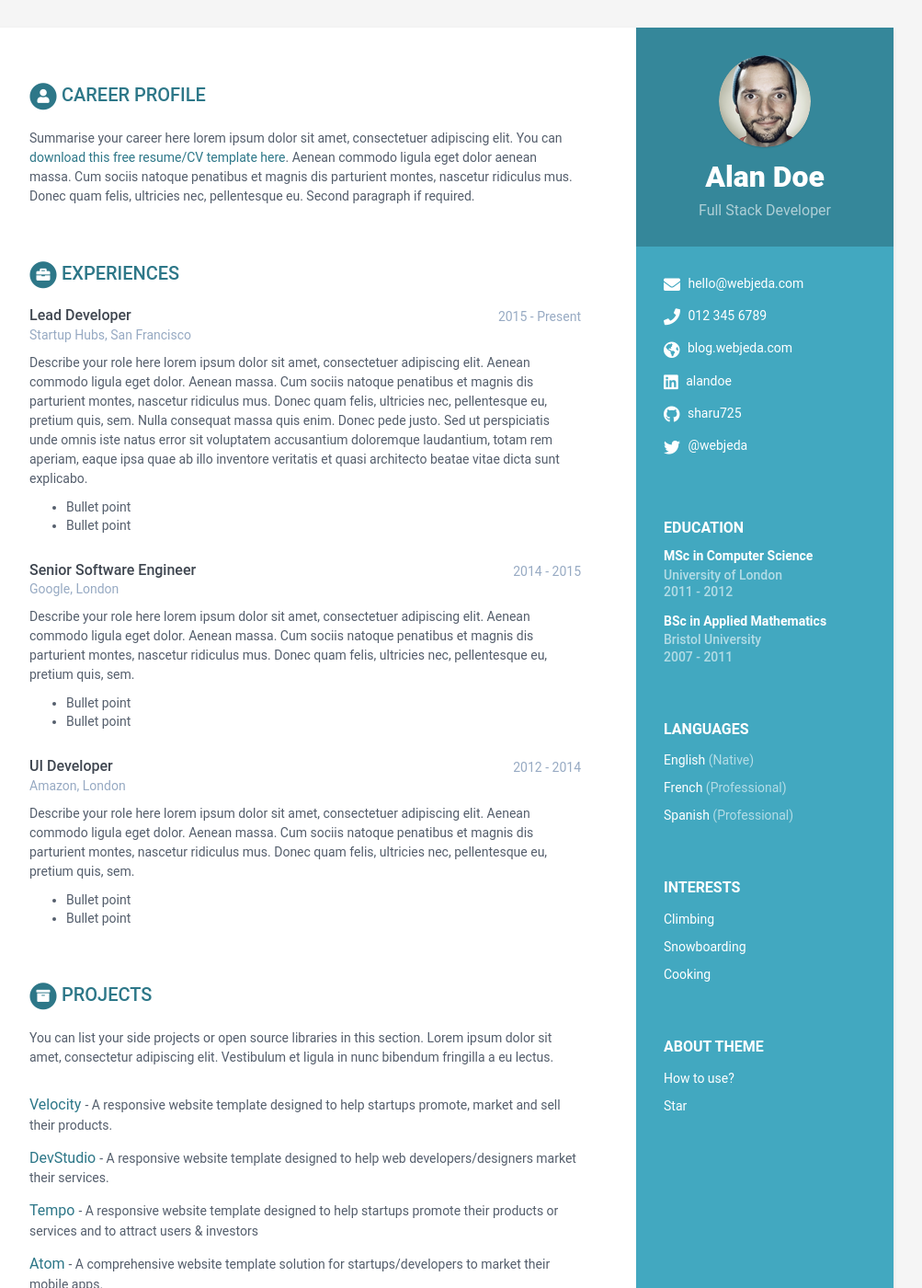
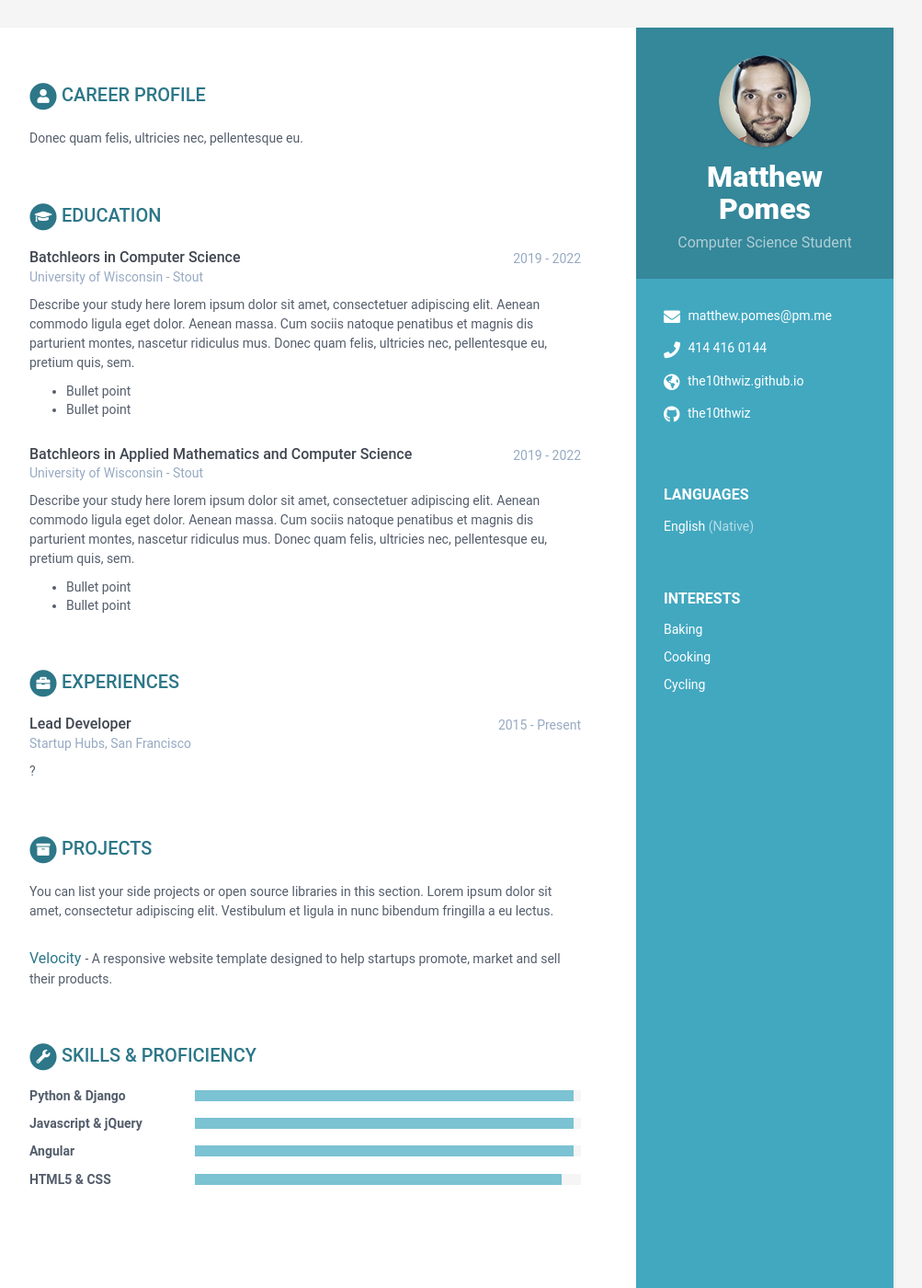
Before and after one commit to the10thWiz/the10thwiz.github.io, a Jekyll site: the page built from index.html, in a window 1280 px wide and 1400 px high. Shown: the whole window at 92% size, without its empty margins (168-1171 px from the left). Built offline with Jekyll 4.4.1, drawn with Linux system fonts in a browser that asks for light colours; some of the changed text lies outside the part shown.

Commit message:
Add info

```diff
--- a/_config.yml
+++ b/_config.yml
@@ -1,18 +1,16 @@
 #Update all the sections by editing the data.yml file inside _data folder.
 
 # Site Settings
-title: My Resume
+title: Matthew Pomes
 url: 'http://the10thwiz.github.io'
 baseurl: '/' #change it according to your repository name
-description: A beautiful Jekyll theme for creating resume
+description: Resume for Matthew Pomes
 # Style will be applied only after restarting the build or serve. Just choose one of the options.
 theme_skin: blue # blue turquoise green berry orange ceramic
 chrome_mobile_color: #use hex colors (ex:#1976d2) or leave empty if you don't want a color for chrome mobile searchbar
 
 # Tracker
-analytics: UA-83979019-1
-
-
+analytics:
 
 # Sass/SCSS
 sass:
--- a/_data/data.yml
+++ b/_data/data.yml
@@ -3,24 +3,24 @@
 #
 
 sidebar:
-    about: True # set to False or comment line if you want to remove the "how to use?" in the sidebar
-    education: True # set to False if you want education in main section instead of in sidebar
+    about: False # set to False or comment line if you want to remove the "how to use?" in the sidebar
+    education: False # set to False if you want education in main section instead of in sidebar
 
     # Profile information
-    name: Alan Doe
-    tagline: Full Stack Developer
+    name: Matthew Pomes
+    tagline: Computer Science Student
     avatar: profile.png  #place a 100x100 picture inside /assets/images/ folder and provide the name of the file below
 
     # Sidebar links
-    email: hello@webjeda.com
-    phone: 012 345 6789
-    website: blog.webjeda.com #do not add http://
-    linkedin: alandoe
-    github: sharu725
+    email: matthew.pomes@pm.me
+    phone: 414 416 0144
+    website: the10thwiz.github.io #do not add http://
+    linkedin:
+    github: the10thwiz
     telegram: # add your nickname without '@' sign
     gitlab:
     bitbucket:
-    twitter: '@webjeda'
+    twitter:
     stack-overflow: # Number/Username, e.g. 123456/alandoe
     codewars:
     goodreads: # Number-Username, e.g. 123456-alandoe
@@ -29,35 +29,24 @@ sidebar:
       - idiom: English
         level: Native
 
-      - idiom: French
-        level: Professional
-
-      - idiom: Spanish
-        level: Professional
-
     interests:
-      - item: Climbing
-        link:
-
-      - item: Snowboarding
+      - item: Baking
         link:
 
       - item: Cooking
         link:
 
+      - item: Cycling
+        link:
+
 career-profile:
     title: Career Profile
     summary: |
-      Summarise your career here lorem ipsum dolor sit amet, consectetuer
-      adipiscing elit. You can [download this free resume/CV template here]().
-      Aenean commodo ligula eget dolor aenean massa. Cum sociis natoque
-      penatibus et magnis dis parturient montes, nascetur ridiculus mus.
       Donec quam felis, ultricies nec, pellentesque eu.
-      Second paragraph if required.
 education:
-    - degree: MSc in Computer Science
-      university: University of London
-      time: 2011 - 2012
+    - degree: Batchleors in Computer Science
+      university: University of Wisconsin - Stout
+      time: 2019 - 2022
       details: |
         Describe your study here lorem ipsum dolor sit amet, consectetuer
         adipiscing elit. Aenean commodo ligula eget dolor. Aenean massa. Cum
@@ -66,9 +55,9 @@ education:
         pretium quis, sem.
           - Bullet point
           - Bullet point
-    - degree: BSc in Applied Mathematics
-      university: Bristol University
-      time: 2007 - 2011
+    - degree: Batchleors in Applied Mathematics and Computer Science
+      university: University of Wisconsin - Stout
+      time: 2019 - 2022
       details: |
         Describe your study here lorem ipsum dolor sit amet, consectetuer
         adipiscing elit. Aenean commodo ligula eget dolor. Aenean massa. Cum
@@ -82,39 +71,7 @@ experiences:
       time: 2015 - Present
       company: Startup Hubs, San Francisco
       details: |
-        Describe your role here lorem ipsum dolor sit amet, consectetuer
-        adipiscing elit. Aenean commodo ligula eget dolor. Aenean massa.
-        Cum sociis natoque penatibus et magnis dis parturient montes,
-        nascetur ridiculus mus. Donec quam felis, ultricies nec,
-        pellentesque eu, pretium quis, sem. Nulla consequat massa quis
-        enim. Donec pede justo. Sed ut perspiciatis unde omnis iste natus
-        error sit voluptatem accusantium doloremque laudantium, totam rem
-        aperiam, eaque ipsa quae ab illo inventore veritatis et quasi
-        architecto beatae vitae dicta sunt explicabo.
-          - Bullet point
-          - Bullet point
-    - role: Senior Software Engineer
-      time: 2014 - 2015
-      company: Google, London
-      details: |
-        Describe your role here lorem ipsum dolor sit amet, consectetuer
-        adipiscing elit. Aenean commodo ligula eget dolor. Aenean massa.
-        Cum sociis natoque penatibus et magnis dis parturient montes,
-        nascetur ridiculus mus. Donec quam felis, ultricies nec,
-        pellentesque eu, pretium quis, sem.
-          - Bullet point
-          - Bullet point
-    - role: UI Developer
-      time: 2012 - 2014
-      company: Amazon, London
-      details: |
-        Describe your role here lorem ipsum dolor sit amet, consectetuer
-        adipiscing elit. Aenean commodo ligula eget dolor. Aenean massa.
-        Cum sociis natoque penatibus et magnis dis parturient montes,
-        nascetur ridiculus mus. Donec quam felis, ultricies nec,
-        pellentesque eu, pretium quis, sem.
-          - Bullet point
-          - Bullet point
+         ?
 projects:
     title: Projects
     intro: >
@@ -125,44 +82,27 @@ projects:
       - title: Velocity
         link: "#hook"
         tagline: "A responsive website template designed to help startups promote, market and sell their products."
+#publications:
+    #title: Publications
+    #intro: |
+      #You can list your publications in this section. Lorem ipsum dolor sit
+      #amet, consectetur adipiscing elit. Vestibulum et ligula in nunc
+      #bibendum fringilla a eu lectus.
+    #papers:
+      #- title: The Art of Computer Programming
+        #link: "#"
+        #authors: Donald E. Knuth
+        #conference: Addison-Wesley, 1968
 
-      - title: DevStudio
-        link: "#"
-        tagline: "A responsive website template designed to help web developers/designers market their services."
+      #- title: "Genetic Programming III: Darwinian Invention &amp; Problem Solving"
+        #link: "#"
+        #authors: Koza, J.R., Andre, D., Bennett, F.H., Keane, M.A.
+        #conference: "Morgan Kaufmann Publishers Inc., San Francisco, CA, USA, 1st edn. (1999)"
 
-      - title: Tempo
-        link: "#"
-        tagline: "A responsive website template designed to help startups promote their products or services and to attract users &amp; investors"
-
-      - title: Atom
-        link: "#"
-        tagline: "A comprehensive website template solution for startups/developers to market their mobile apps."
-
-      - title: Delta
-        link: "#"
-        tagline: "A responsive Bootstrap one page theme designed to help app developers promote their mobile apps"
-
-publications:
-    title: Publications
-    intro: |
-      You can list your publications in this section. Lorem ipsum dolor sit
-      amet, consectetur adipiscing elit. Vestibulum et ligula in nunc
-      bibendum fringilla a eu lectus.
-    papers:
-      - title: The Art of Computer Programming
-        link: "#"
-        authors: Donald E. Knuth
-        conference: Addison-Wesley, 1968
-
-      - title: "Genetic Programming III: Darwinian Invention &amp; Problem Solving"
-        link: "#"
-        authors: Koza, J.R., Andre, D., Bennett, F.H., Keane, M.A.
-        conference: "Morgan Kaufmann Publishers Inc., San Francisco, CA, USA, 1st edn. (1999)"
-
-      - title: A syntax directed compiler for Algol 60
-        link: "#"
-        authors: Edgar T. Irons
-        conference: "Comm. ACM 4 (1961), 51–55"
+      #- title: A syntax directed compiler for Algol 60
+        #link: "#"
+        #authors: Edgar T. Irons
+        #conference: "Comm. ACM 4 (1961), 51–55"
 
 skills:
     title: Skills &amp; Proficiency
@@ -180,11 +120,5 @@ skills:
       - name: HTML5 & CSS
         level: 95%
 
-      - name: Ruby on Rails
-        level: 85%
-
-      - name: Sketch & Photoshop
-        level: 60%
-
 footer: >
-    Designed with <i class="fas fa-heart"></i> by <a href="http://themes.3rdwavemedia.com" target="_blank" rel="nofollow">Xiaoying Riley</a>
+    Template designed with <i class="fas fa-heart"></i> by <a href="http://themes.3rdwavemedia.com" target="_blank" rel="nofollow">Xiaoying Riley</a>
```
